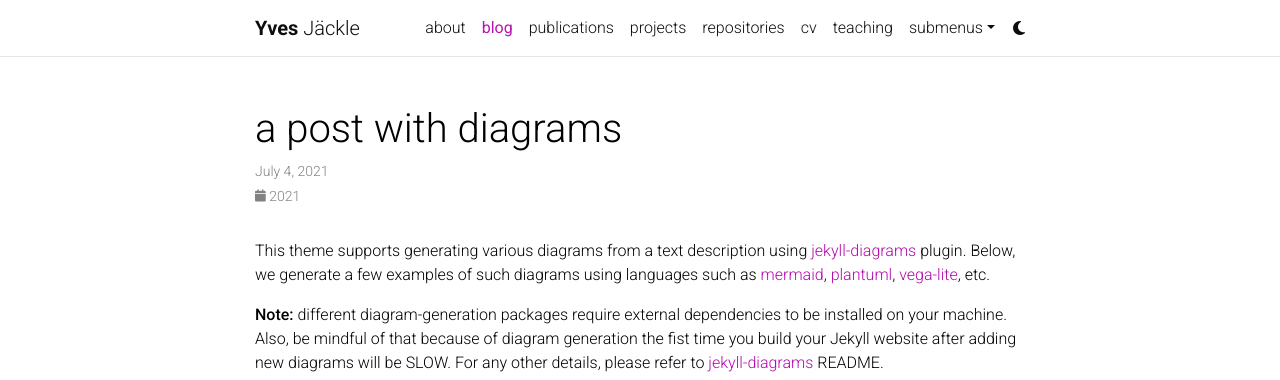
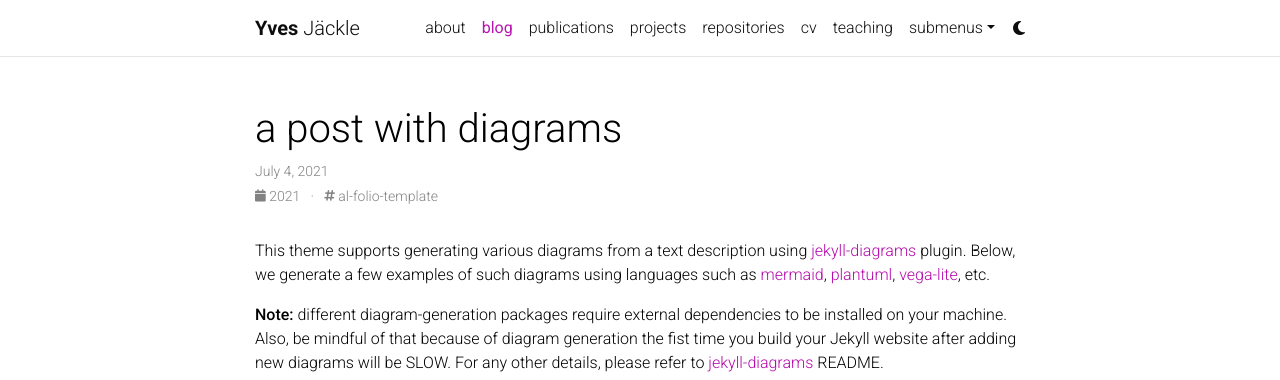
Before and after one commit to Happyves/happyves.github.io, a Jekyll site: the page built from _posts/2021-07-04-diagrams.md, in a window 1280 px wide and 927 px high. Shown: the top 380 px of the window. Built offline with Jekyll 4.4.1, drawn with Linux system fonts in a browser that asks for light colours; comment, search, counter and statistics services are not loaded; a style sheet for code colours, icons or effects is not loaded.

Commit message:
Update 2021-07-04-diagrams.md

```diff
--- a/_posts/2021-07-04-diagrams.md
+++ b/_posts/2021-07-04-diagrams.md
@@ -2,6 +2,7 @@
 layout: post
 title: a post with diagrams
 date: 2021-07-04 17:39:00
+tags: al-folio-template
 description: an example of a blog post with diagrams
 ---
 
```
